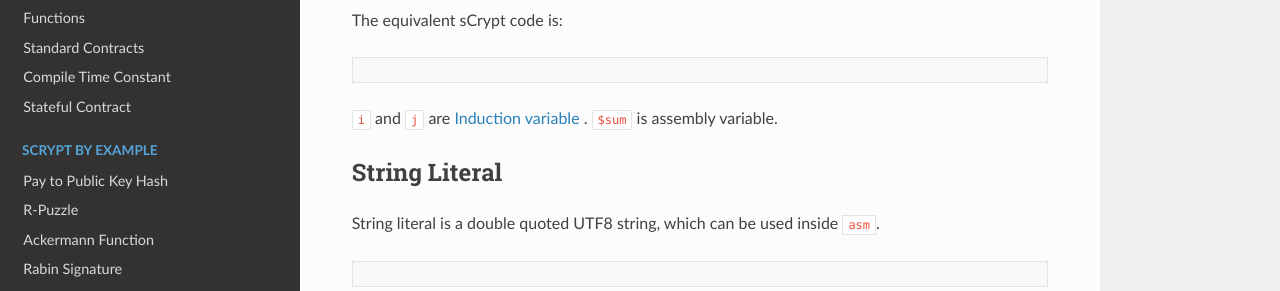
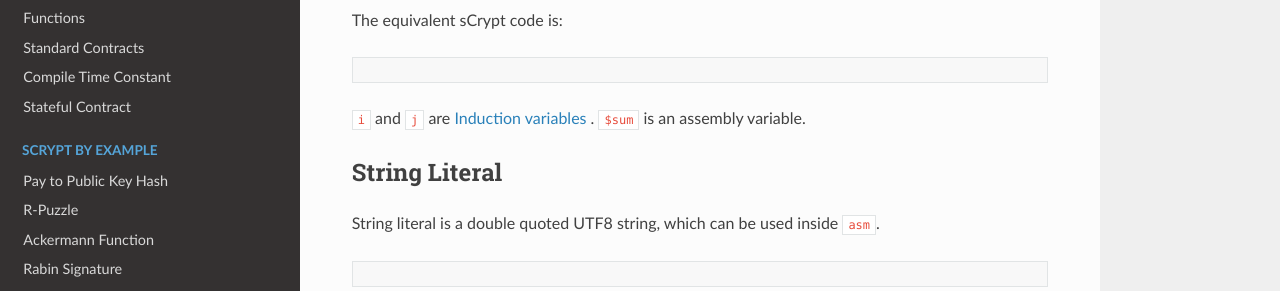
Before and after one commit to sCrypt-Inc/specification, a Sphinx documentation site: the page built from docs/asm.rst, in a window 1280 px wide and 900 px high, scrolled down 829 px. Shown: the part 296-587 px from the top of the window. Built offline with Sphinx 7.4.7 and the Read the Docs theme 2.0.0, drawn with Linux system fonts in a browser that asks for light colours.

Commit message:
typo in loop asm

```diff
--- a/docs/asm.rst
+++ b/docs/asm.rst
@@ -98,10 +98,10 @@
                 sum += (i + j);
             }
         }
-        require(sum == 19);
+        require(sum == 0x13);
     }
 
-``i`` and ``j`` are :ref:`Induction variable <induction-var-label>` . ``$sum`` is assembly variable.
+``i`` and ``j`` are :ref:`Induction variables <induction-var-label>` . ``$sum`` is an assembly variable.
 
 
 String Literal
```
Also changed, not shown: other parts of docs/asm.rst (+1 -1 lines).
